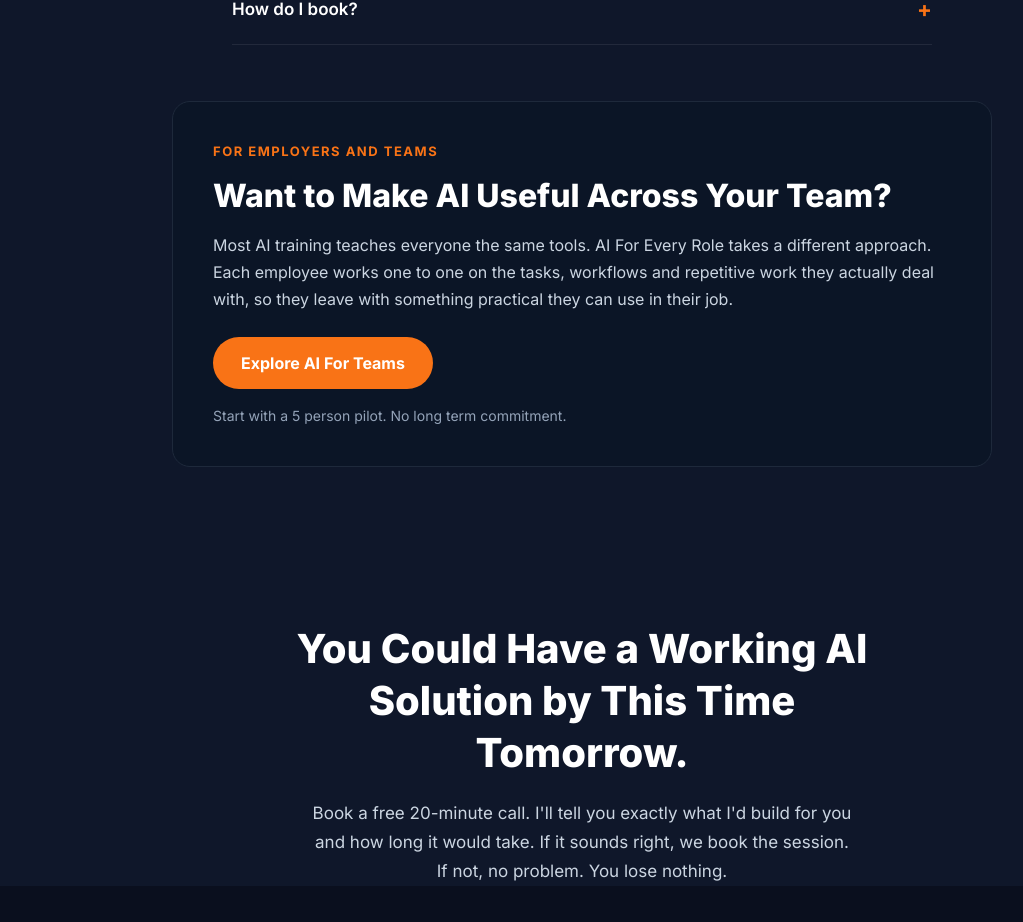
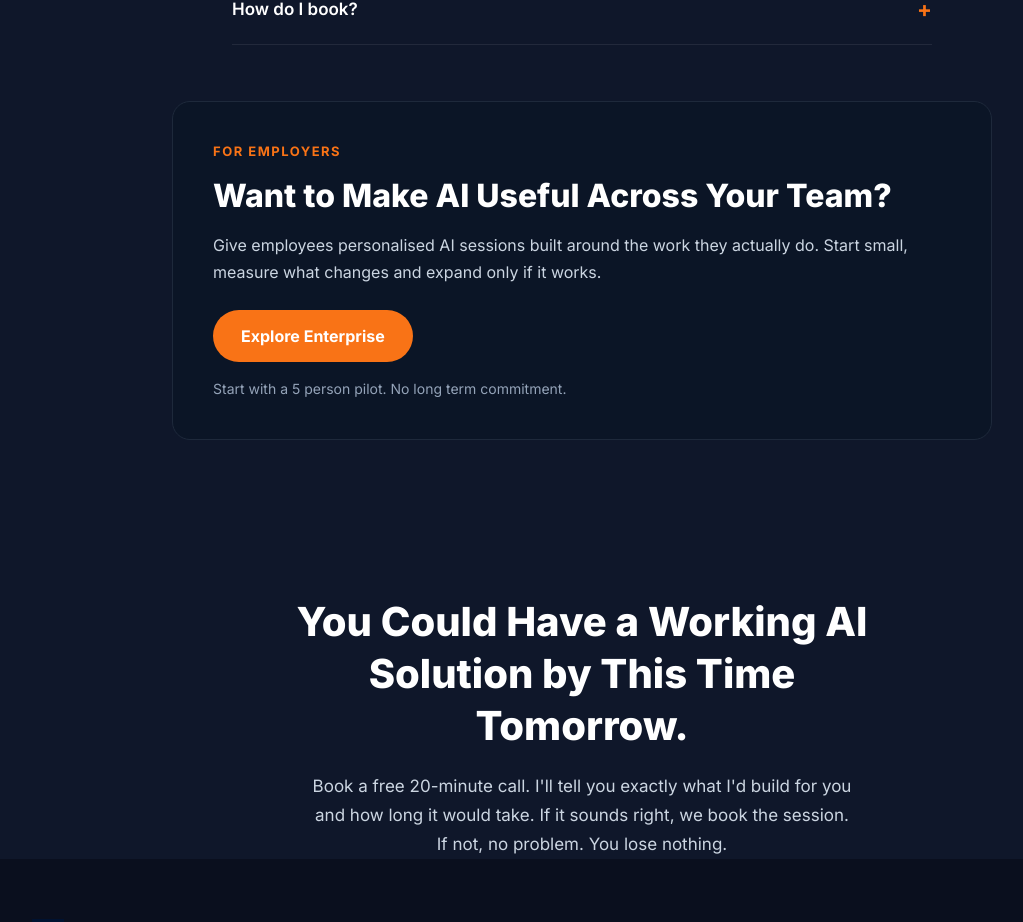
Before and after one commit to samkershner1234-aisk/ai-with-sam, a React (Vite) app: page / in a window 1280 px wide. Shown: the part 6436-7358 px from the top of the page, without its empty margins (58-1081 px from the left). Built offline with nearby package versions, Linux system fonts and the light colour scheme.

Commit message:
Update TeamsPromo section for Enterprise offer

```diff
--- a/src/components/landing/TeamsPromo.jsx
+++ b/src/components/landing/TeamsPromo.jsx
@@ -1,4 +1,4 @@
-// Homepage section that introduces the employer and teams offer.
+// Homepage section that introduces the employer and Enterprise offer.
 // Links to the dedicated /teams page. The individual offer remains primary.
 import { Link } from "react-router-dom";
 
@@ -7,10 +7,10 @@ export default function TeamsPromo() {
     <section style={{ background: "#0F172A", padding: "56px 24px" }}>
       <div style={{ maxWidth: 820, margin: "0 auto" }}>
         <div style={{ background: "#0B1526", border: "1px solid #1E293B", borderRadius: 18, padding: "40px" }}>
-          <div style={{ color: "#F97316", fontWeight: 700, fontSize: "13px", letterSpacing: "1.5px", textTransform: "uppercase", marginBottom: "14px" }}>For Employers and Teams</div>
+          <div style={{ color: "#F97316", fontWeight: 700, fontSize: "13px", letterSpacing: "1.5px", textTransform: "uppercase", marginBottom: "14px" }}>For Employers</div>
           <h2 style={{ color: "#FFFFFF", fontSize: "clamp(24px,3vw,32px)", fontWeight: 800, lineHeight: 1.25, margin: "0 0 16px" }}>Want to Make AI Useful Across Your Team?</h2>
-          <p style={{ color: "#CBD5E1", fontSize: "16px", lineHeight: 1.7, margin: "0 0 24px" }}>Most AI training teaches everyone the same tools. AI For Every Role takes a different approach. Each employee works one to one on the tasks, workflows and repetitive work they actually deal with, so they leave with something practical they can use in their job.</p>
-          <Link to="/teams" style={{ display: "inline-block", background: "#F97316", color: "#FFFFFF", fontWeight: 700, fontSize: "16px", padding: "14px 28px", borderRadius: "50px", textDecoration: "none" }}>Explore AI For Teams</Link>
+          <p style={{ color: "#CBD5E1", fontSize: "16px", lineHeight: 1.7, margin: "0 0 24px" }}>Give employees personalised AI sessions built around the work they actually do. Start small, measure what changes and expand only if it works.</p>
+          <Link to="/teams" style={{ display: "inline-block", background: "#F97316", color: "#FFFFFF", fontWeight: 700, fontSize: "16px", padding: "14px 28px", borderRadius: "50px", textDecoration: "none" }}>Explore Enterprise</Link>
           <p style={{ color: "#94A3B8", fontSize: "14px", margin: "16px 0 0" }}>Start with a 5 person pilot. No long term commitment.</p>
         </div>
       </div>
```
